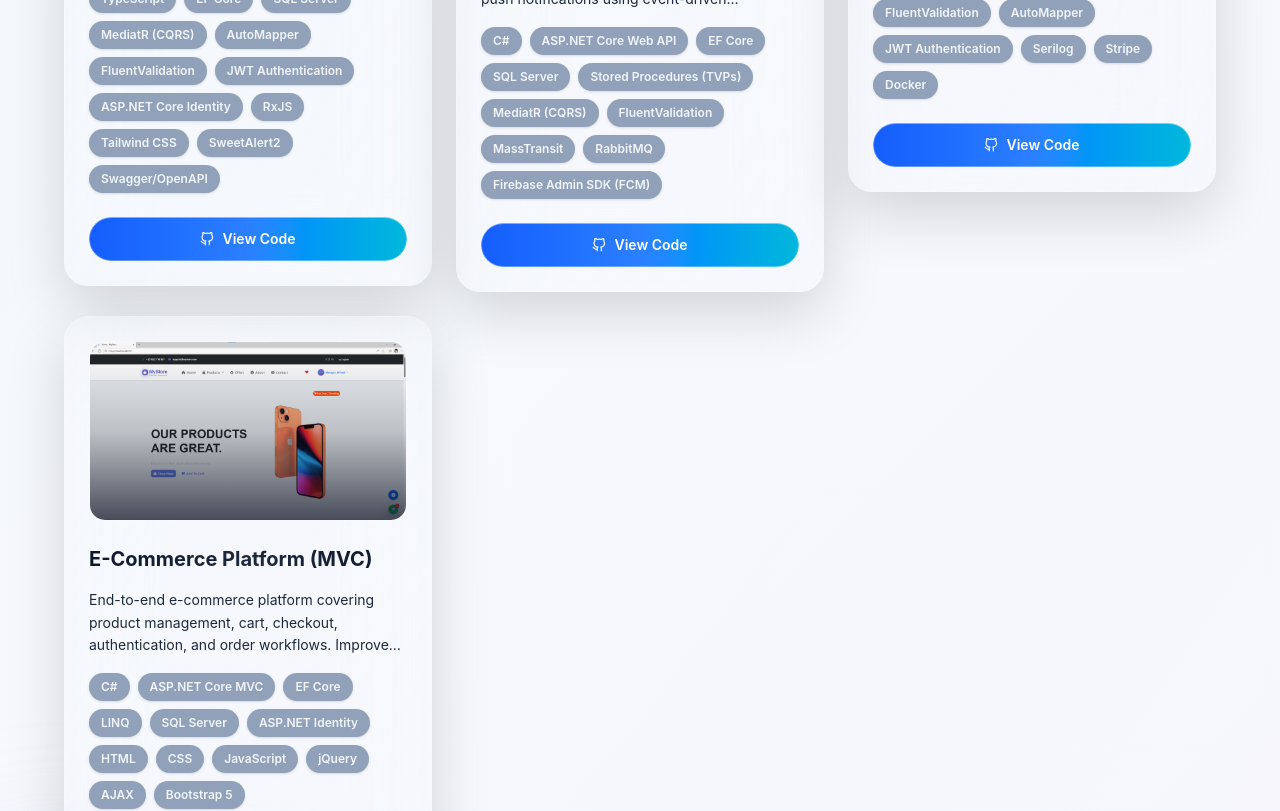
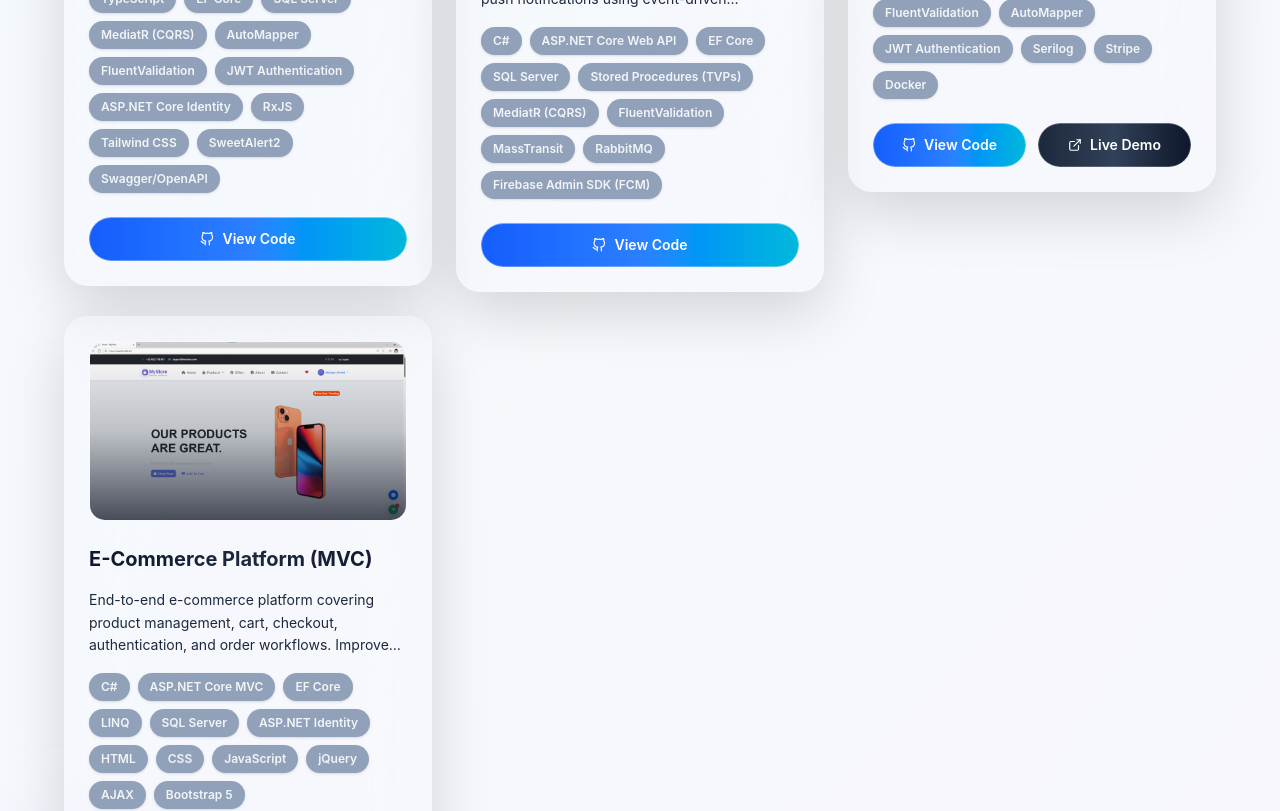
Before and after one commit to Dev-Ahmed-Ashraf/My_Portfolio, a React (Vite) app: page / in a window 1280 px wide. Shown: the part 1540-2351 px from the top of the page. Built offline with nearby package versions, Linux system fonts and the light colour scheme; no server answers.

Commit message:
Add Demo live to hotel Booking Project

```diff
--- a/src/components/ProjectCard.tsx
+++ b/src/components/ProjectCard.tsx
@@ -1,5 +1,5 @@
 import { motion } from 'framer-motion'
-import { FiGithub } from 'react-icons/fi'
+import { FiExternalLink, FiGithub } from 'react-icons/fi'
 import type { Project } from '../data/projects'
 
 type ProjectCardProps = {
@@ -130,7 +130,7 @@ const ProjectCard = ({ project, highlighted }: ProjectCardProps) => {
         </div>
 
         {/* GitHub button - enhanced */}
-        <div className="mt-6 flex gap-3">
+        <div className={`mt-6 grid gap-3 ${project.demoUrl ? 'grid-cols-2' : 'grid-cols-1'}`}>
           <motion.a
             href={project.repoUrl}
             target="_blank"
@@ -157,6 +157,26 @@ const ProjectCard = ({ project, highlighted }: ProjectCardProps) => {
               View Code
             </span>
           </motion.a>
+
+          {project.demoUrl && (
+            <motion.a
+              href={project.demoUrl}
+              target="_blank"
+              rel="noreferrer"
+              whileHover={{ scale: 1.05, y: -2 }}
+              whileTap={{ scale: 0.95 }}
+              className="group/btn focus-outline flex-1 relative inline-flex items-center justify-center gap-2 rounded-full px-4 py-3 text-sm font-semibold text-white overflow-hidden"
+            >
+              <div className="absolute inset-0 rounded-full bg-gradient-to-r from-slate-800 via-slate-700 to-slate-900 dark:from-slate-700 dark:via-slate-600 dark:to-slate-800" />
+              <div className="absolute inset-0 rounded-full border border-white/20 group-hover/btn:border-white/40 transition-all duration-300" />
+              <div className="absolute inset-0 rounded-full shadow-[inset_0_1px_0_rgba(255,255,255,0.12),0_8px_24px_rgba(15,23,42,0.35)] group-hover/btn:shadow-[inset_0_1px_0_rgba(255,255,255,0.18),0_12px_32px_rgba(15,23,42,0.45)] transition-shadow duration-300" />
+
+              <span className="relative z-10 flex items-center gap-2">
+                <FiExternalLink className="group-hover/btn:rotate-12 transition-transform duration-300" />
+                Live Demo
+              </span>
+            </motion.a>
+          )}
         </div>
       </div>
 
--- a/src/data/projects.ts
+++ b/src/data/projects.ts
@@ -5,6 +5,7 @@ export type Project = {
   image: string;
   techStack: string[];
   repoUrl: string;
+  demoUrl?: string;
   skills: string[];
 };
 
@@ -99,6 +100,8 @@ export const projects: Project[] = [
       "Docker",
     ],
     repoUrl: "https://github.com/Dev-Ahmed-Ashraf/Hotel_Booking_API",
+    demoUrl:
+      "https://app-hotelbooking-production-fzajfm.azurewebsites.net/swagger",
     skills: [
       "Clean Architecture",
       "CQRS & MediatR",
```
